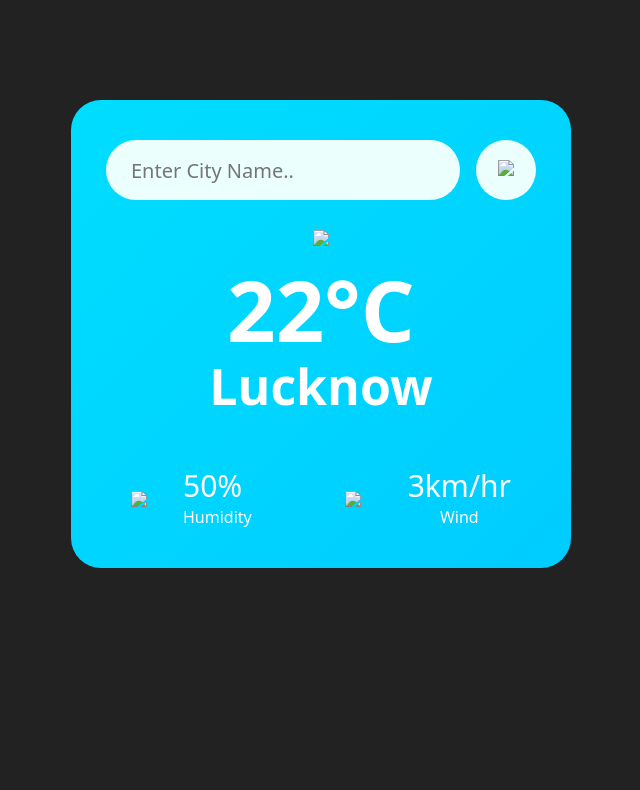
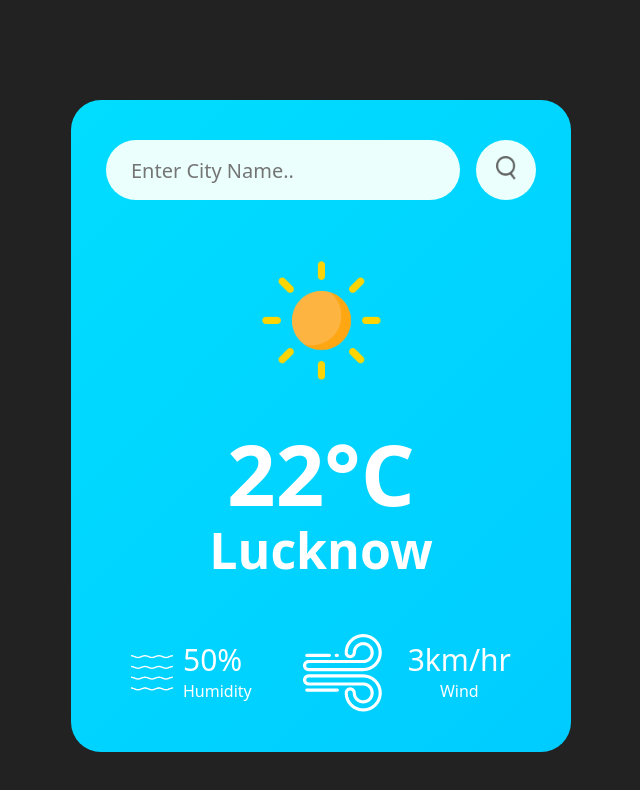
Before and after one commit to vanshsrivastava49/Weather-App, a plain HTML site: page weatherapp/index.html in a window 1280 px wide. Shown: the whole page, without its empty margins (319-959 px from the left). Drawn offline with Linux system fonts and the light colour scheme.

Commit message:
image commit

```diff
--- a/weatherapp/index.html
+++ b/weatherapp/index.html
@@ -11,22 +11,22 @@
     <div class="box">
       <div class="search">
         <input type="text" placeholder="Enter City Name.." spellcheck="false">
-        <button><img src="./search.png"></button>
+        <button><img src="./images/search.png"></button>
       </div>
       <div class="weather">
-        <img class="weather-icon" src="./clear.png">
+        <img class="weather-icon" src="./images/clear.png">
         <h1 class="temp">22°C</h1>
         <h2 class="city">Lucknow</h2>
         <div class="details">
           <div class="col">
-            <img src="./humidity.png">
+            <img src="./images/humidity.png">
             <div>
               <p class="humidity">50%</p>
               <p>Humidity</p>
             </div>
           </div>
           <div class="col"></div>
-            <img src="./wind.png">
+            <img src="./images/wind.png">
             <div>
               <p class="wind">3km/hr</p>
               <p>Wind</p>
```
